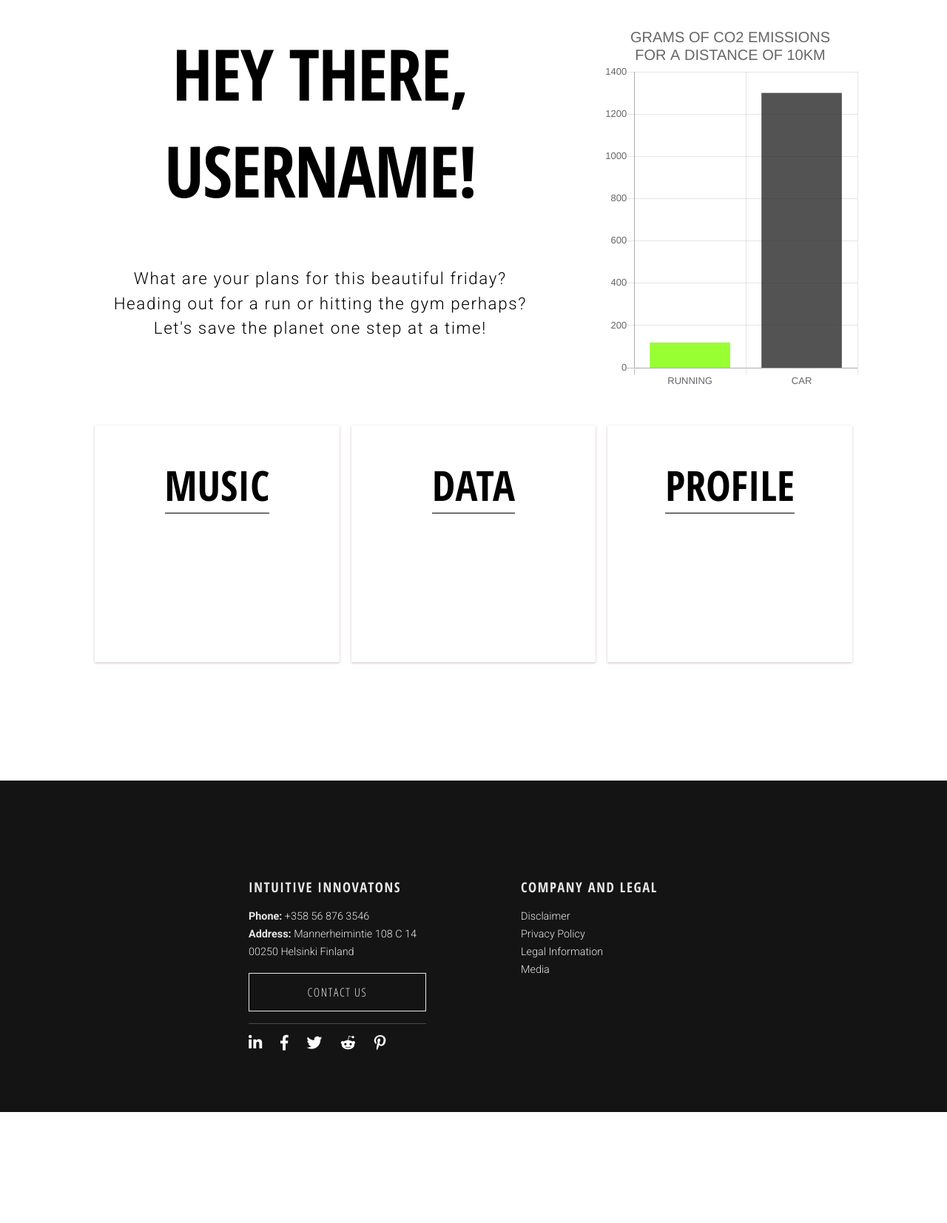
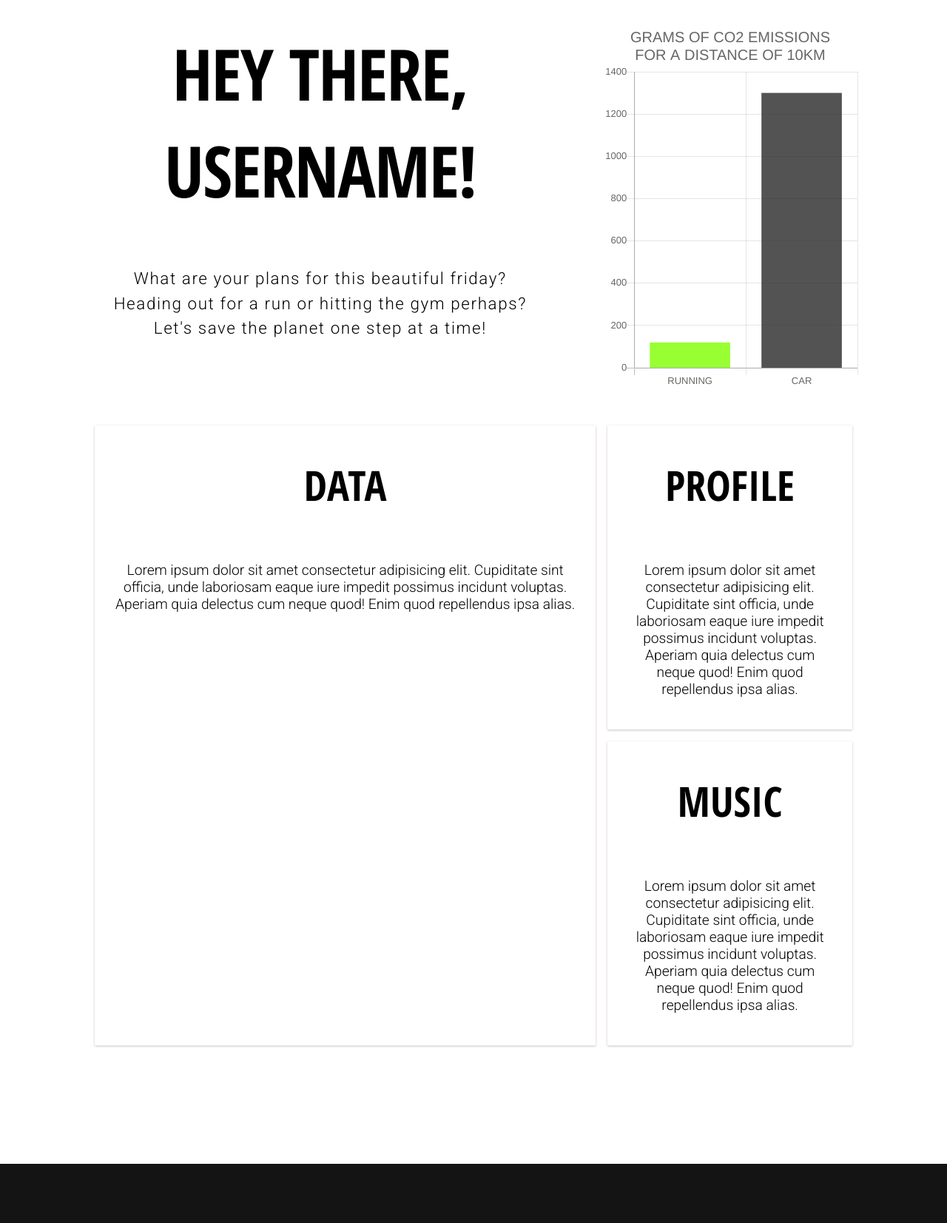
Before and after one commit to PetraSil/webappschool, a PHP site: page /dashboard.html in a window 1280 px wide. Shown: the part 161-1814 px from the top of the page at 74% size. Before the commit the page ends 1664 px from the top, so only its background shows below. Run offline with PHP 8.4, Linux system fonts and the light colour scheme; some libraries are stand-ins or nearby versions.

Commit message:
Dashboard tweaking

```diff
--- a/dashboard.css
+++ b/dashboard.css
@@ -27,7 +27,8 @@ a {
     margin-top: 10rem;
     grid-template-areas:
     "dash_header dash_header data_box"
-    "dash_three dash_one dash_two";
+    "dash_one dash_one dash_two"
+    "dash_one dash_one dash_three";
 }
 
 @media (max-width: 1000px) {
@@ -55,6 +56,7 @@ a {
     font-family: 'Open Sans Condensed', sans-serif;
     font-size: 3rem;
     box-shadow: 0px 1px 3px rgb(207, 193, 193);
+    position: relative;
 }
 
 @media (max-width: 1000px) {
@@ -70,10 +72,14 @@ a {
     justify-content: center;
     align-items: center;
     color: black;
+
 }
 
 .dashboard_section_bottom {
-
+    display: flex;
+    justify-content: center;
+    align-items: center;
+    font-family: r
 }
 
 #dashboard_h1 {
@@ -127,8 +133,20 @@ a {
     }
 }
 
-.dashboard_section h3 {
-    border-bottom: 1px solid black;
+.dashboard_section_top h3 {
+    z-index: 1;
+    padding: 0.5rem;
+    margin-bottom: 0;
+    margin-top: 0;
+}
+
+.dashboard_section_bottom p {
+    font-size: 1.2rem;
+    padding: 1.5rem;
+    text-align: center;
+    margin-top: 0;
+    font-family: 'Roboto', sans-serif;
+    font-weight: 300;
 }
 
 #dashboard_header {
@@ -184,7 +202,7 @@ a {
     display: flex;
     justify-content: flex-end;
     align-items: center;
-    z-index: 1;
+    z-index: 2;
     transition: all 0.3s ease-in-out;
 }
 
--- a/dashboard.html
+++ b/dashboard.html
@@ -63,15 +63,15 @@
         </div>
         <div class="dashboard_section" id="dashboard_profile">
             <div class="dashboard_section_top"><h3>DATA</h3></div>
-            <div class="dashboard_section_bottom"></div>
+            <div class="dashboard_section_bottom"><p>Lorem ipsum dolor sit amet consectetur adipisicing elit. Cupiditate sint officia, unde laboriosam eaque iure impedit possimus incidunt voluptas. Aperiam quia delectus cum neque quod! Enim quod repellendus ipsa alias.</p></div>
         </div>
         <div class="dashboard_section" id="dashboard_calendar">
             <div class="dashboard_section_top"><h3>PROFILE</h3></div>
-            <div class="dashboard_section_bottom"></div>
+            <div class="dashboard_section_bottom"><p>Lorem ipsum dolor sit amet consectetur adipisicing elit. Cupiditate sint officia, unde laboriosam eaque iure impedit possimus incidunt voluptas. Aperiam quia delectus cum neque quod! Enim quod repellendus ipsa alias.</p></div>
         </div>
         <div class="dashboard_section" id="dashboard_music">
             <div class="dashboard_section_top"><h3>MUSIC</h3></div>
-            <div class="dashboard_section_bottom"></div>
+            <div class="dashboard_section_bottom"><p>Lorem ipsum dolor sit amet consectetur adipisicing elit. Cupiditate sint officia, unde laboriosam eaque iure impedit possimus incidunt voluptas. Aperiam quia delectus cum neque quod! Enim quod repellendus ipsa alias.</p></div>
         </div>
     </section>
 
```
